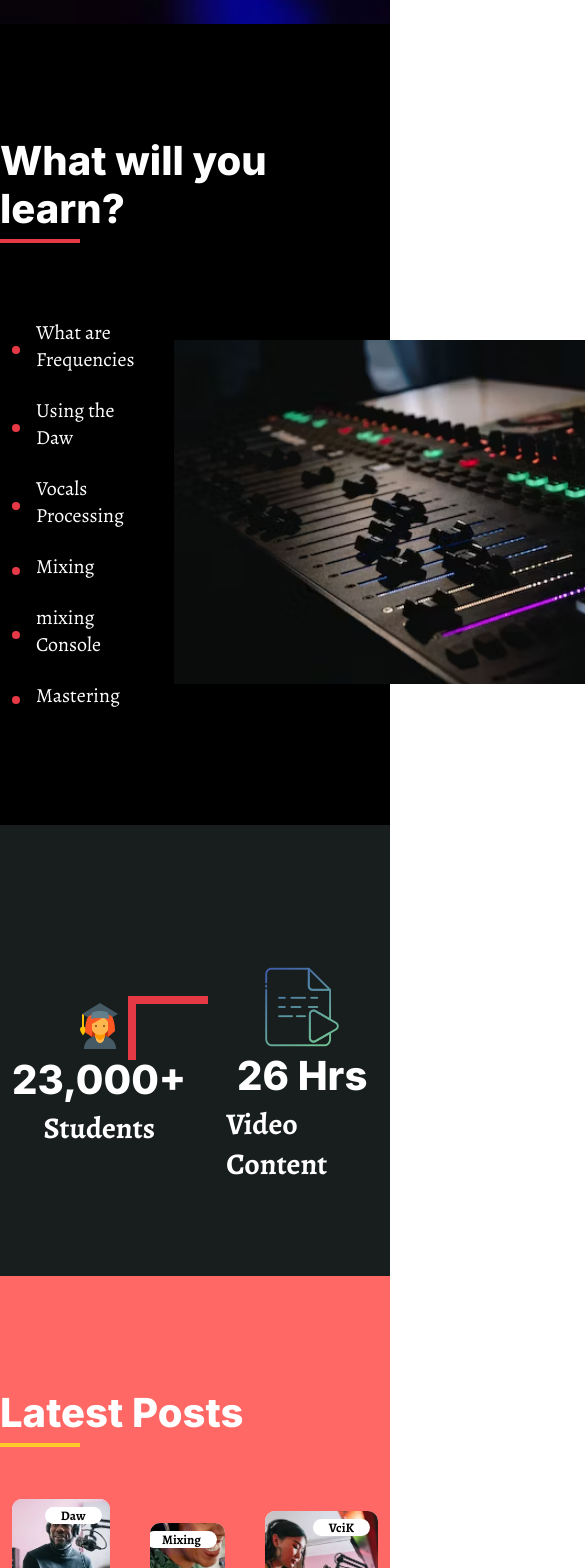
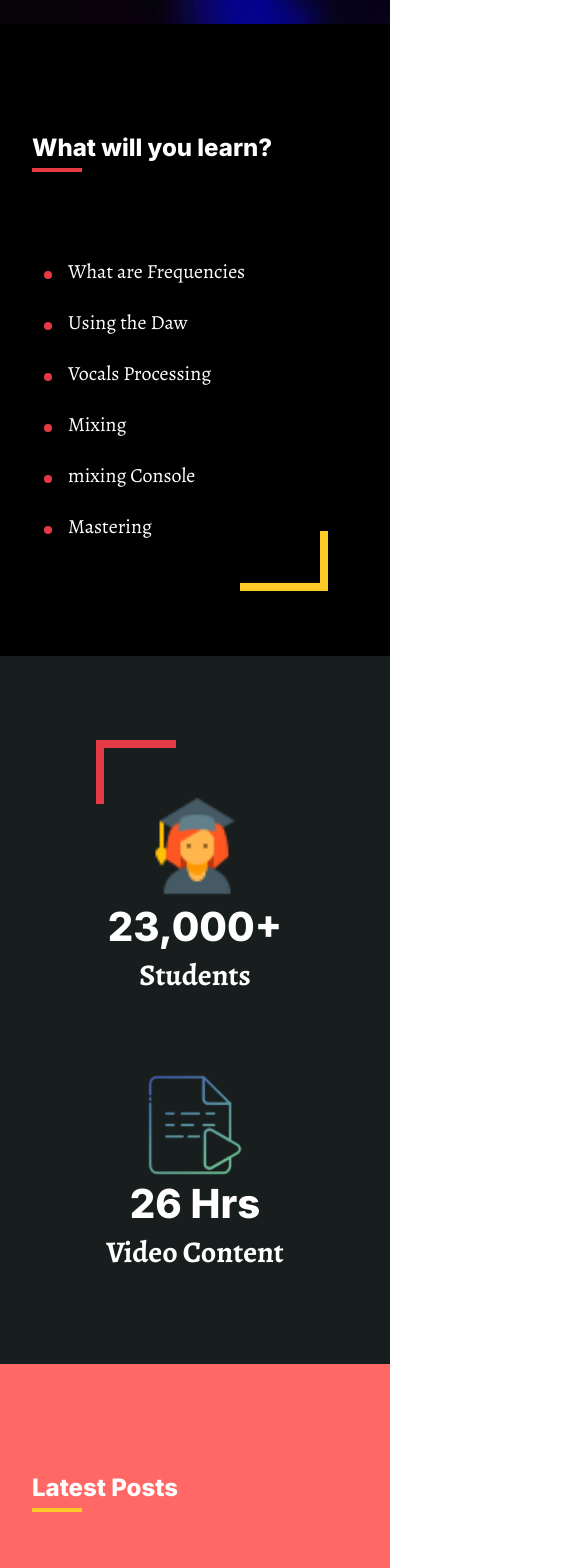
Before and after one commit to Fooagsmart/sound-website, a React (Vite) app: page / in a window 390 px wide. Shown: the part 820-2388 px from the top of the page, 585 px wide, since content can reach past the window. Built offline with nearby package versions, Linux system fonts and the light colour scheme.

Commit message:
media query

```diff
--- a/src/Components/Info/info.css
+++ b/src/Components/Info/info.css
@@ -40,3 +40,34 @@
     left: 8rem;
     bottom: 8.5rem;
 }
+
+@media (max-width: 720px) {
+    #info .content-container{
+        flex-direction: column;
+        gap: 80px;
+    }
+
+    #info .content-container img{
+        height: 100px;
+    }
+
+    #info .Wrapper::after {
+        content: "";
+        position: absolute;
+        width: 80px;
+        height: 8px;
+        background: var(--red-color);
+        left: 6rem;
+        bottom: 33.5rem;
+    }
+
+    #info .Wrapper::before {
+        content: "";
+        position: absolute;
+        width: 8px;
+        height: 60px;
+        background:var(--red-color);
+        left: 6rem;
+        bottom: 30rem;
+    }
+}
--- a/src/Components/Topics/Topic.css
+++ b/src/Components/Topics/Topic.css
@@ -58,3 +58,62 @@
 .wrapper {
     position: relative;
 }
+
+
+/* tablet version */
+
+@media (max-width: 1040px) {
+    .topic-image img {
+        width: 385px;
+        height: 280px;
+    }
+
+    .topic-image::after {
+        content: "";
+        position: absolute;
+        width: 80px;
+        height: 8px;
+        background: var(--yellow-color);
+        left: 39rem;
+        bottom: 10px;
+    }
+
+    .topic-image::before {
+        content: "";
+        position: absolute;
+        width: 8px;
+        height: 60px;
+        background:var(--yellow-color);
+        left: 44rem;
+        bottom: 10px;
+    }
+}
+
+/* smartphone version */
+
+@media (max-width: 720px){
+    .topic-image img {
+        display: none;
+    }
+
+
+.topic-image::after {
+    content: "";
+    position: absolute;
+    width: 80px;
+    height: 8px;
+    background: var(--yellow-color);
+    left: 15rem;
+    bottom: -15px;
+}
+
+.topic-image::before {
+    content: "";
+    position: absolute;
+    width: 8px;
+    height: 60px;
+    background:var(--yellow-color);
+    left: 20rem;
+    bottom: -15px;
+}
+}
--- a/src/index.css
+++ b/src/index.css
@@ -68,3 +68,29 @@ section h2.light::after{
 section .content-container {
     display: flex;
 }
+
+
+/* tablet version  */
+
+@media (max-width: 1040px) {
+    .wrapper {
+        max-width: 694px;
+    }
+}
+
+/* smartphone version */
+
+@media (max-width: 720px) {
+    .wrapper {
+        padding: 0 32px;
+    }
+
+    section h2 {
+        font-size: 24px;
+    }
+
+    section h2::after {
+        width: 50px;
+        bottom: 0;
+    }
+}
```
